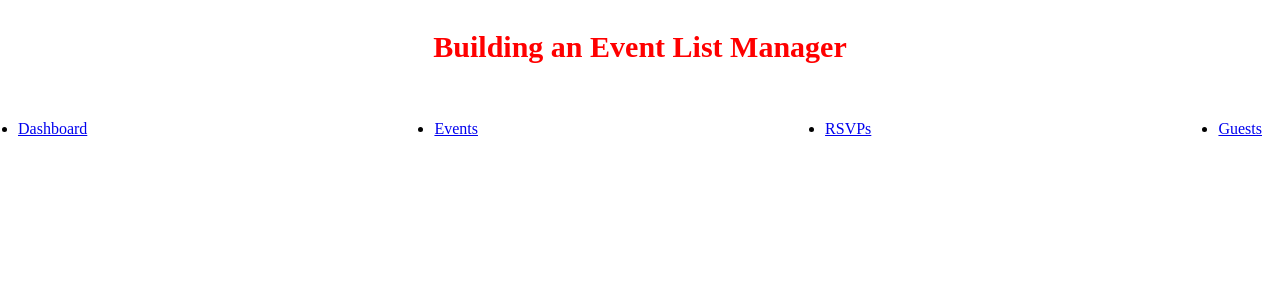
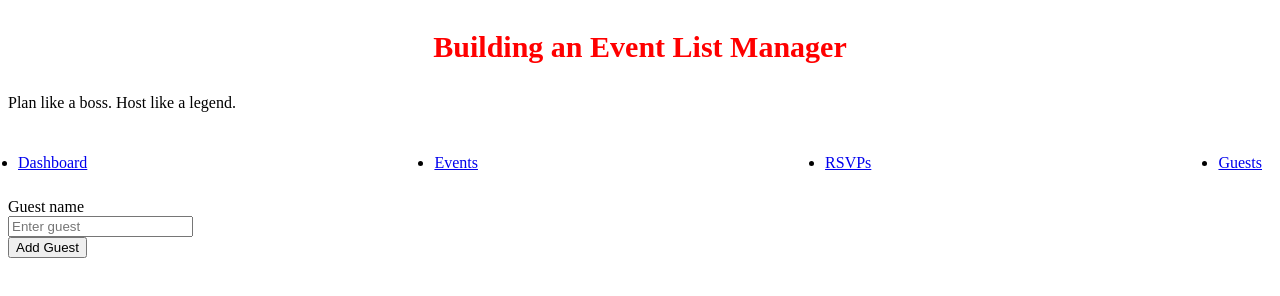
Before and after one commit to cherylmbani/Event-Guest_List-Manager, a plain HTML site: page index.html in a window 1280 px wide. Drawn offline with Linux system fonts and the light colour scheme.

Commit message:
creating the add guest form

```diff
--- a/index.html
+++ b/index.html
@@ -8,7 +8,12 @@
     <script src="index.js"></script>
 </head>
 <body>
-    <h1> Building an Event List Manager</h1>
+    <header>
+        <h1> Building an Event List Manager</h1>
+    <p class="punchline"> Plan like a boss. Host like a legend.</p>
+
+    </header>
+
     <!-- Creating a navigation bar-->
     <nav id="info">
         <ul class="mylist">
@@ -18,7 +23,17 @@
             <li><a href="#guests"> Guests</a></li>
         </ul>
     </nav>
-    <p> </p>
+    <main>
+        <section class="form-section">
+            <form>
+                <label for="guest-name"> Guest name</label><br>
+                <input type="text" id="guest-name"  name="guest-name" placeholder="Enter guest"><br>
+                <button type="submit" value="Submit">Add Guest</button>
+
+            </form>
+        </section>
+    </main>
+
 
 </body>
 </html>
```
